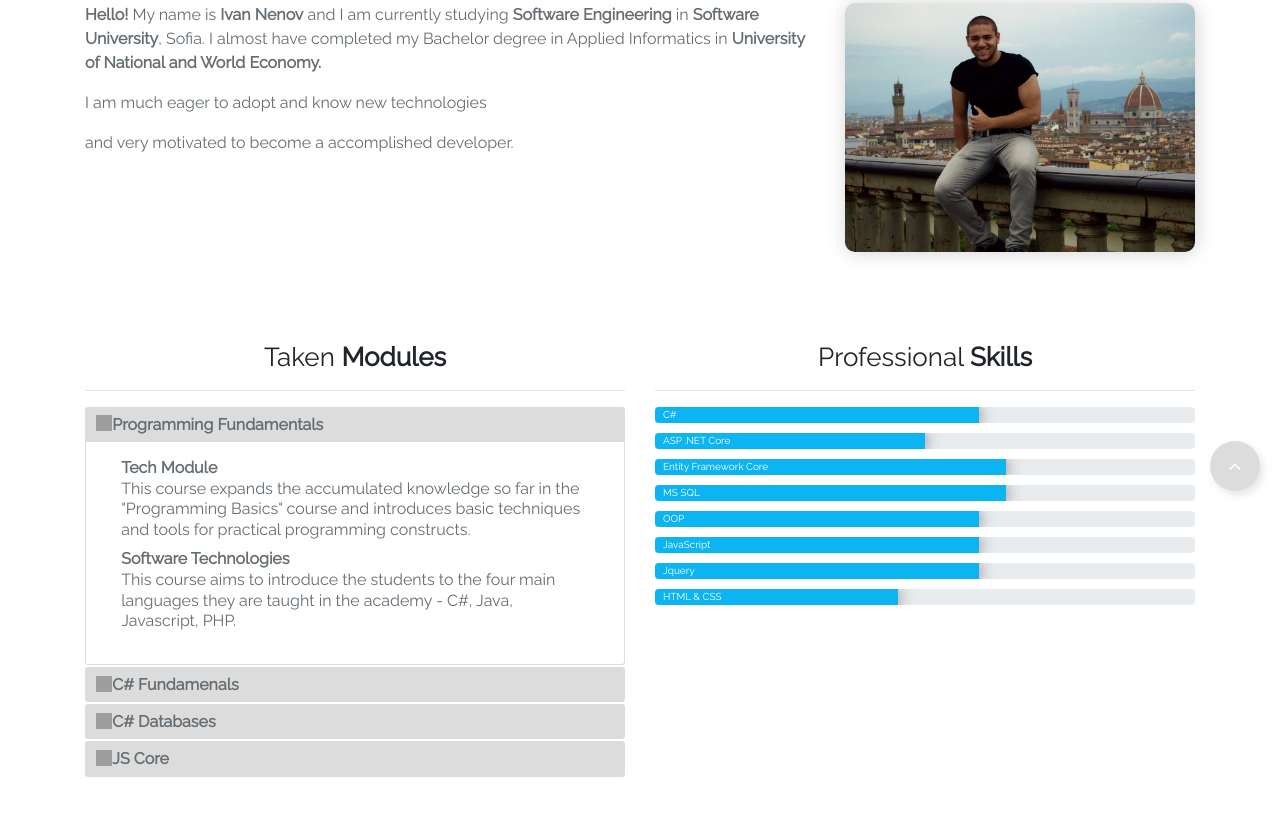
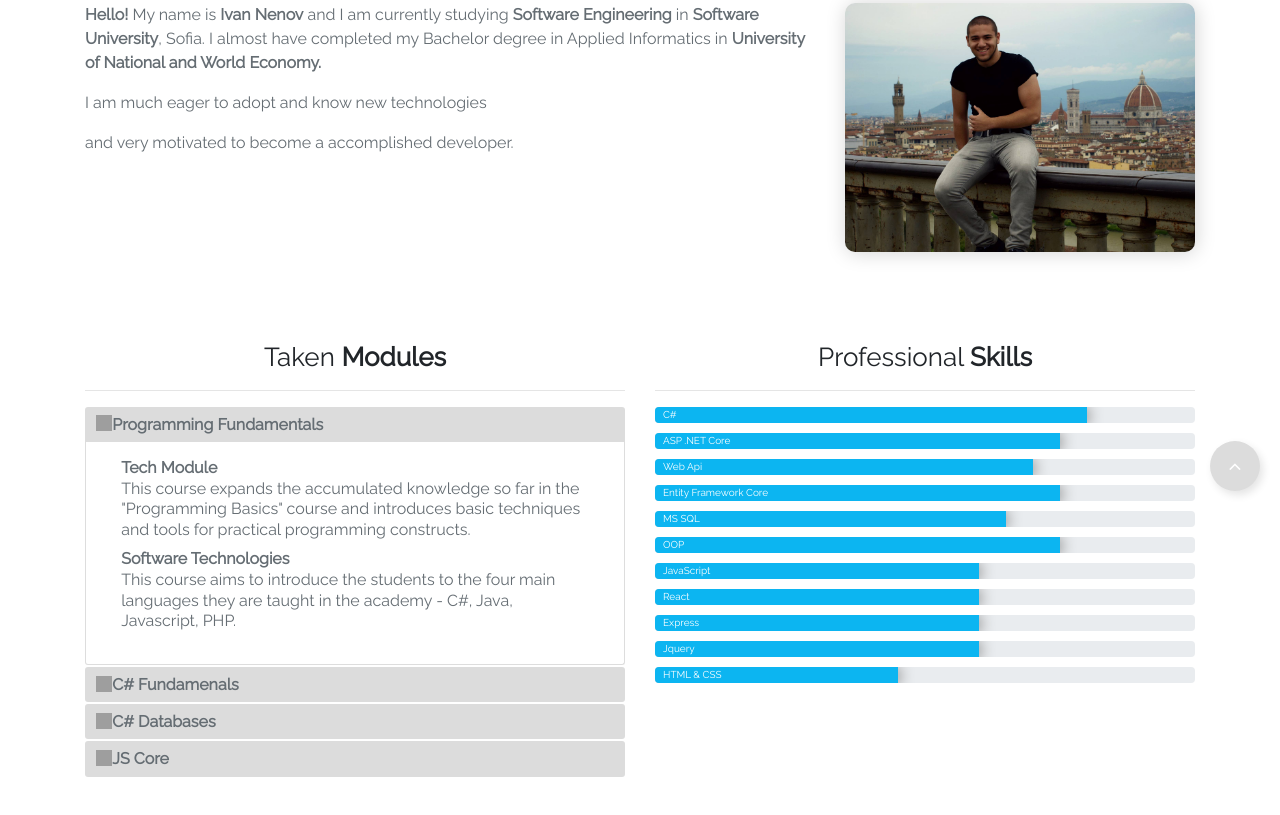
Before and after one commit to IvanNenov/IvanNenovPortfolio, a plain HTML site: page index.html in a window 1280 px wide. Shown: the part 359-1174 px from the top of the page. Drawn offline with nearby package versions, Linux system fonts and the light colour scheme; grey boxes are pictures that could not be loaded.

Commit message:
add web api react and express

```diff
--- a/index.html
+++ b/index.html
@@ -184,16 +184,20 @@
                     <hr/>
                     <div id="progressBars" class="wow fadeInUp">
                         <div class="progress progress-striped active">
-                            <div class="progress-bar progress-bar-success bar" aria-valuemax="60"><span
+                            <div class="progress-bar progress-bar-success bar" aria-valuemax="80"><span
                                     class="text-left pl-2">C#</span></div>
                         </div>
                         <div class="progress progress-striped active">
-                            <div class="progress-bar progress-bar-success bar" aria-valuemax="50">
+                            <div class="progress-bar progress-bar-success bar" aria-valuemax="75">
                                 <span class="text-left pl-2">ASP .NET Core</span>
                             </div>
                         </div>
                         <div class="progress progress-striped active">
-                            <div class="progress-bar progress-bar-success bar" aria-valuemax="65">
+                            <div class="progress-bar progress-bar-success bar" aria-valuemax="70"><span
+                                    class="text-left pl-2">Web Api</span></div>
+                        </div>
+                        <div class="progress progress-striped active">
+                            <div class="progress-bar progress-bar-success bar" aria-valuemax="75">
                                 <span class="text-left pl-2">Entity Framework Core</span>
                             </div>
                         </div>
@@ -203,13 +207,23 @@
                                 </div>
                             </div>
                         <div class="progress progress-striped active">
-                            <div class="progress-bar progress-bar-success bar" aria-valuemax="60">
+                            <div class="progress-bar progress-bar-success bar" aria-valuemax="75">
                                 <span class="text-left pl-2">OOP</span>
                             </div>
                         </div>
                         <div class="progress progress-striped active">
                             <div class="progress-bar progress-bar-success bar" aria-valuemax="60">
                                 <span class="text-left pl-2">JavaScript</span>
+                            </div>
+                        </div>
+                        <div class="progress progress-striped active">
+                            <div class="progress-bar progress-bar-success bar" aria-valuemax="60">
+                                <span class="text-left pl-2">React</span>
+                            </div>
+                        </div>
+                        <div class="progress progress-striped active">
+                            <div class="progress-bar progress-bar-success bar" aria-valuemax="60">
+                                <span class="text-left pl-2">Express</span>
                             </div>
                         </div>
                         <div class="progress progress-striped active">
```
